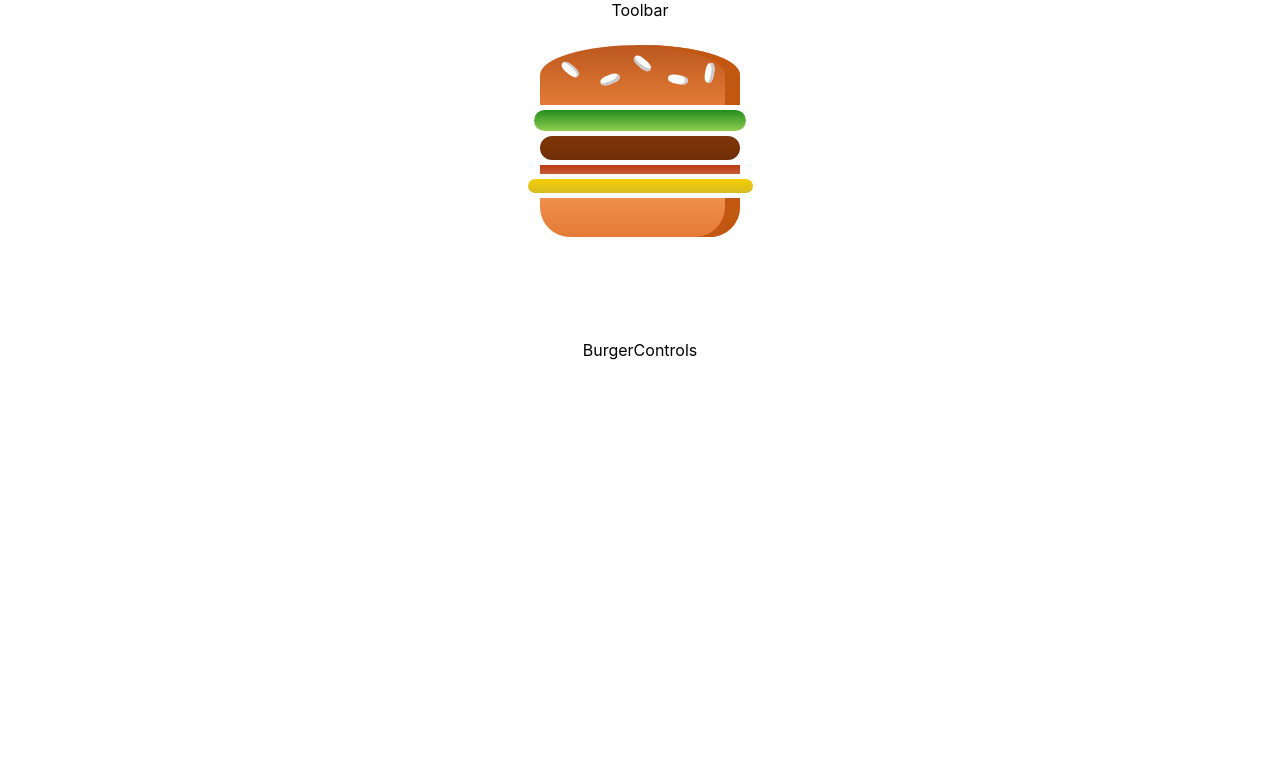
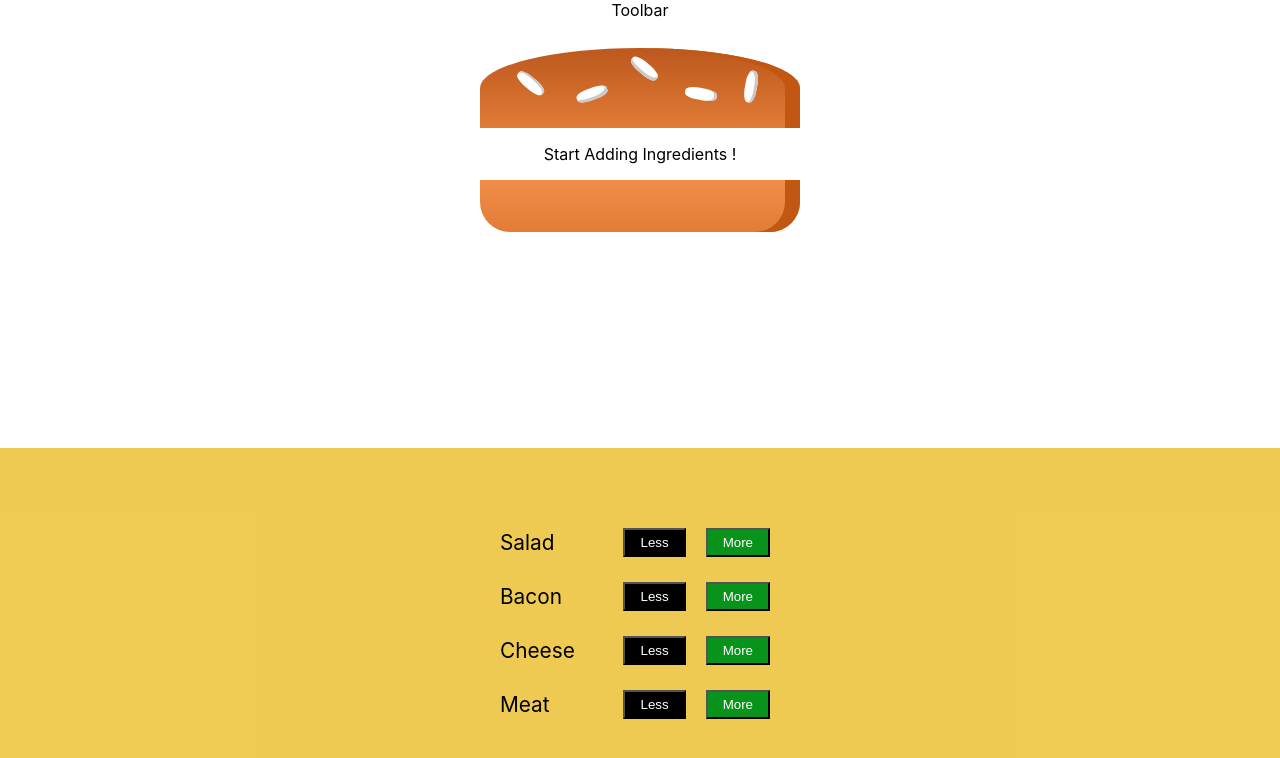
Before and after one commit to bonheurjedd/Build-Burger-Online, a React (Create React App) app: page / in a window 1280 px wide. Shown: the top 758 px of the page. Built offline with nearby package versions, Linux system fonts and the light colour scheme.

Commit message:
21.01.06
Working on BuildControl Component

```diff
--- a/src/Layout/BurgerBuilder/Burger/Burger.js
+++ b/src/Layout/BurgerBuilder/Burger/Burger.js
@@ -3,18 +3,21 @@ import BurgerIngredients from './BurgerIngredients/BurgerIngredients';
 import classes from './Burger.module.css';
 const Burger = (props) => {
   let transfromeingredient = Object.keys(props.burgerIngredients)
-  .map((ingredients, igKey) => {
+    .map((ingredients) => {
       return [...Array(props.burgerIngredients[ingredients])]
         .map((_, i) => {
           return (
-      <BurgerIngredients keys={i + 1} type={ingredients} />
+            <BurgerIngredients key={ingredients + i} type={ingredients} />
           )
         })
     }).reduce((arr, el) => {
+
       return arr.concat(el)
-  })
+    }, [])
 
- if (transfromeingredient === 0) {
+
+
+  if (transfromeingredient.length === 0) {
     transfromeingredient = <p>Start Adding Ingredients !</p>
   }
   return (
--- a/src/Layout/BurgerBuilder/Burger/Burger.module.css
+++ b/src/Layout/BurgerBuilder/Burger/Burger.module.css
@@ -1,6 +1,6 @@
 .Burger {
- width: 250px;
+ width: 400px;
  margin: 0 auto;
- height: 300px;
+ height: 400px;
  padding-top: 20px;
 }
--- a/src/Layout/BurgerBuilder/BurgerBuilder.js
+++ b/src/Layout/BurgerBuilder/BurgerBuilder.js
@@ -1,13 +1,19 @@
 import React, { Component } from 'react';
 import Burger from './Burger/Burger';
+import BurgerControls from './BurgerControls/BurgerControls';
 class BurgerBuilder extends Component {
  state = {
   ingredients: {
-   salad: 1,
-   meat: 1,
-   bacon: 1,
-   cheese: 1,
+   salad: 0,
+   meat: 0,
+   bacon: 0,
+   cheese: 0,
   }
+ }
+
+ addIngredientHandler = (igKey) => {
+
+
  }
 
  render() {
@@ -15,7 +21,7 @@ class BurgerBuilder extends Component {
   return (
    <>
     <Burger burgerIngredients={this.state.ingredients} />
-    <div>BurgerControls</div>
+    <BurgerControls addIngredient={this.addIngredientHandler} />
    </>
   )
  }
--- /dev/null
+++ b/src/Layout/BurgerBuilder/BurgerControls/BurgerControls.js
@@ -0,0 +1,39 @@
+import React, { Component } from 'react';
+import Buttons from './Buttons/Buttons';
+import classes from './BurgerControls.module.css'
+
+const ControlsItems = [
+ { label: 'Salad', type: 'salad' },
+ { label: 'Bacon', type: 'bacon' },
+ { label: 'Cheese', type: 'cheese' },
+ { label: 'Meat', type: 'meat' },
+]
+class BurgerControls extends Component {
+ render() {
+  const Controls = ControlsItems.map((ctrl, keyz) => {
+   return (
+    <>
+     <div className={classes.Controls} >
+      <span className={classes.Ctrl} > {ctrl.type}</span>
+      <div className={classes.ButtonSide}>
+       <Buttons > <button className={classes.ButtonLess}>Less</button> </Buttons>
+       <Buttons > <button onClick={() => this.props.addIngredient(ctrl.type)} className={classes.ButtonMore}>More</button> </Buttons>
+      </div>
+
+     </div>
+    </>
+   )
+  })
+  return (
+   <>
+    <div className={classes.BurgerContols}>
+     <div className={classes.BurgerContolsInner}>
+      {Controls}
+     </div>
+    </div>
+   </>
+  )
+
+ }
+}
+export default BurgerControls;
--- /dev/null
+++ b/src/Layout/BurgerBuilder/BurgerControls/BurgerControls.module.css
@@ -0,0 +1,33 @@
+.BurgerContols {
+ width: 100%;
+ text-align:center;
+ position: absolute;
+ bottom: 0;
+ padding : 40px 0px;
+ background-color: rgba(235, 187, 31, 0.767);
+}.BurgerContolsInner {
+  width: 300px;
+  margin: 0 auto;
+  padding: 2% 0px;
+}.Controls {
+  display: block;
+  padding: 5px 10px;
+  margin: 5px 0px;
+}.ButtonMore {
+  background: rgb(8, 148, 27);
+  color : white;
+  padding: 5px 15px;
+}.ButtonLess {
+  background: rgb(0, 0, 0);
+   color : white;
+   padding: 5px 15px;
+}.Ctrl{
+ font-size: 1.3em ;
+ text-transform: capitalize;
+float: left;
+width: 100px;
+text-align: left;
+line-height: 40.07px;
+}.ButtonSide{
+ text-align: right;
+}
--- /dev/null
+++ b/src/Layout/BurgerBuilder/BurgerControls/Buttons/Buttons.js
@@ -0,0 +1,9 @@
+import React from 'react';
+import classes from './Buttons.module.css'
+
+const Buttons = (props) => {
+ return (
+  <div className={classes.Buttons}>{props.children}</div>
+ )
+}
+export default Buttons;
--- /dev/null
+++ b/src/Layout/BurgerBuilder/BurgerControls/Buttons/Buttons.module.css
@@ -0,0 +1,4 @@
+.Buttons {
+ display: inline-block;
+  padding: 5px 10px
+}
```
Also changed, not shown: 1 other file (tests, documents, lock files or other folders). Lines whose indentation alone changed are shown as unchanged.
